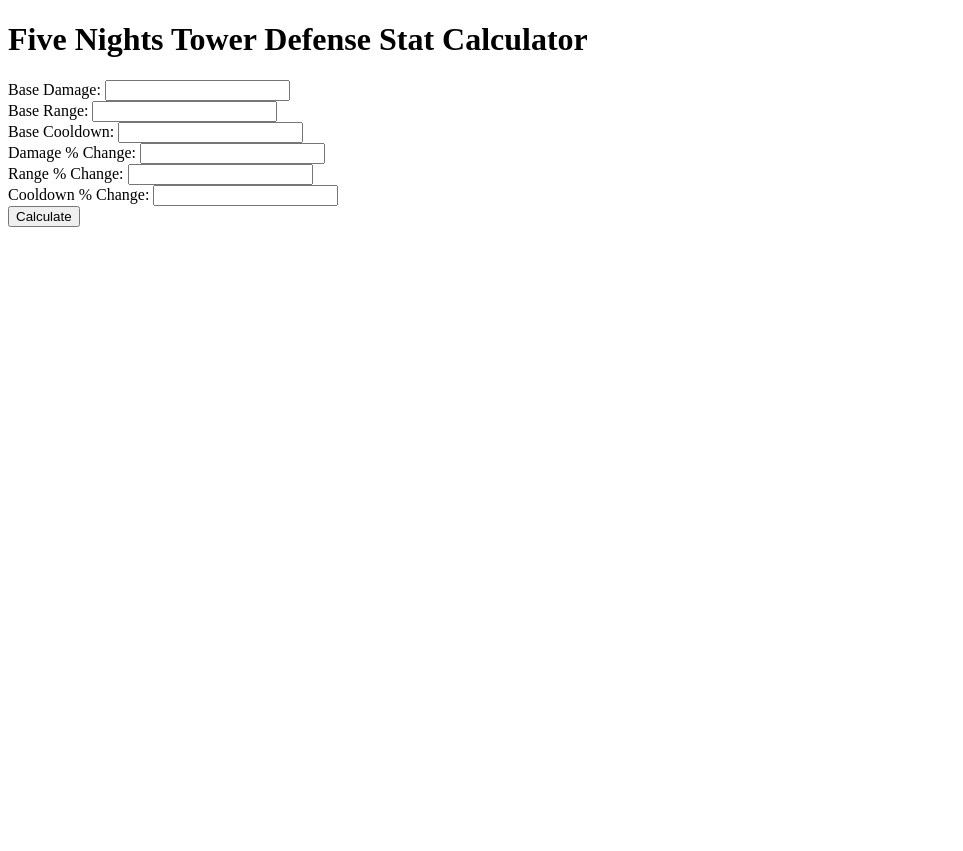
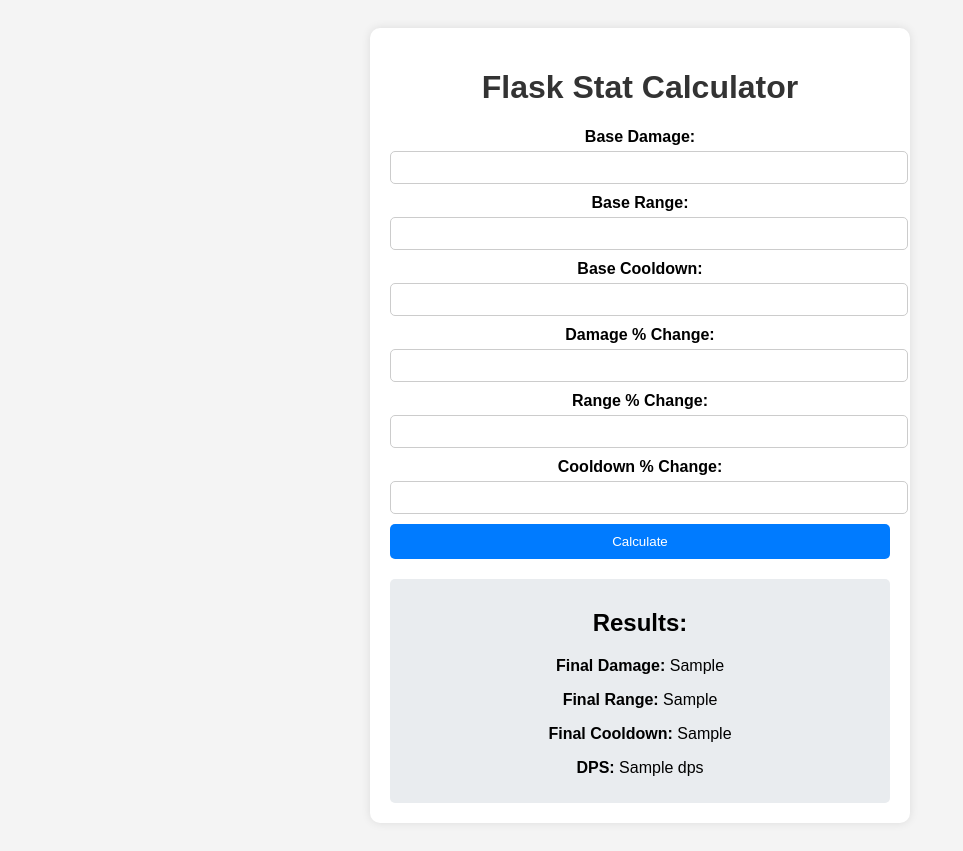
Before and after one commit to PromptedStar90/FNTD-Stat-Calc, a Flask app: template templates/index.html in a window 1280 px wide. Shown: the whole page, without its empty margins (0-963 px from the left). Before the commit the page ends 227 px from the top, so only its background shows below. Run offline with Flask 3, Linux system fonts and the light colour scheme; the template is opened without the code that fills it: most values are stand-ins (such as "Sample title", 1, 10 or a date in 2020).

Commit message:
Update index.html

```diff
--- a/templates/index.html
+++ b/templates/index.html
@@ -4,17 +4,45 @@
     <meta charset="UTF-8">
     <meta name="viewport" content="width=device-width, initial-scale=1.0">
     <title>Stat Calculator</title>
+    <link rel="stylesheet" href="{{ url_for('static', filename='style.css') }}">
 </head>
 <body>
-    <h1>Five Nights Tower Defense Stat Calculator</h1>
-    <form method="post">
-        <label>Base Damage: <input type="text" name="base_damage"></label><br>
-        <label>Base Range: <input type="text" name="base_range"></label><br>
-        <label>Base Cooldown: <input type="text" name="base_cooldown"></label><br>
-        <label>Damage % Change: <input type="text" name="damage_percent_change"></label><br>
-        <label>Range % Change: <input type="text" name="range_percent_change"></label><br>
-        <label>Cooldown % Change: <input type="text" name="cooldown_percent_change"></label><br>
-        <button type="submit">Calculate</button>
-    </form>
+    <div class="container">
+        <h1>Flask Stat Calculator</h1>
+        {% if error %}
+            <p class="error">{{ error }}</p>
+        {% endif %}
+        <form method="post">
+            <label>Base Damage:</label>
+            <input type="text" name="base_damage" required>
+
+            <label>Base Range:</label>
+            <input type="text" name="base_range" required>
+
+            <label>Base Cooldown:</label>
+            <input type="text" name="base_cooldown" required>
+
+            <label>Damage % Change:</label>
+            <input type="text" name="damage_percent_change" required>
+
+            <label>Range % Change:</label>
+            <input type="text" name="range_percent_change" required>
+
+            <label>Cooldown % Change:</label>
+            <input type="text" name="cooldown_percent_change" required>
+
+            <button type="submit">Calculate</button>
+        </form>
+
+        {% if final_damage %}
+            <div class="result">
+                <h2>Results:</h2>
+                <p><strong>Final Damage:</strong> {{ final_damage }}</p>
+                <p><strong>Final Range:</strong> {{ final_range }}</p>
+                <p><strong>Final Cooldown:</strong> {{ final_cooldown }}</p>
+                <p><strong>DPS:</strong> {{ dps }}</p>
+            </div>
+        {% endif %}
+    </div>
 </body>
 </html>
```
